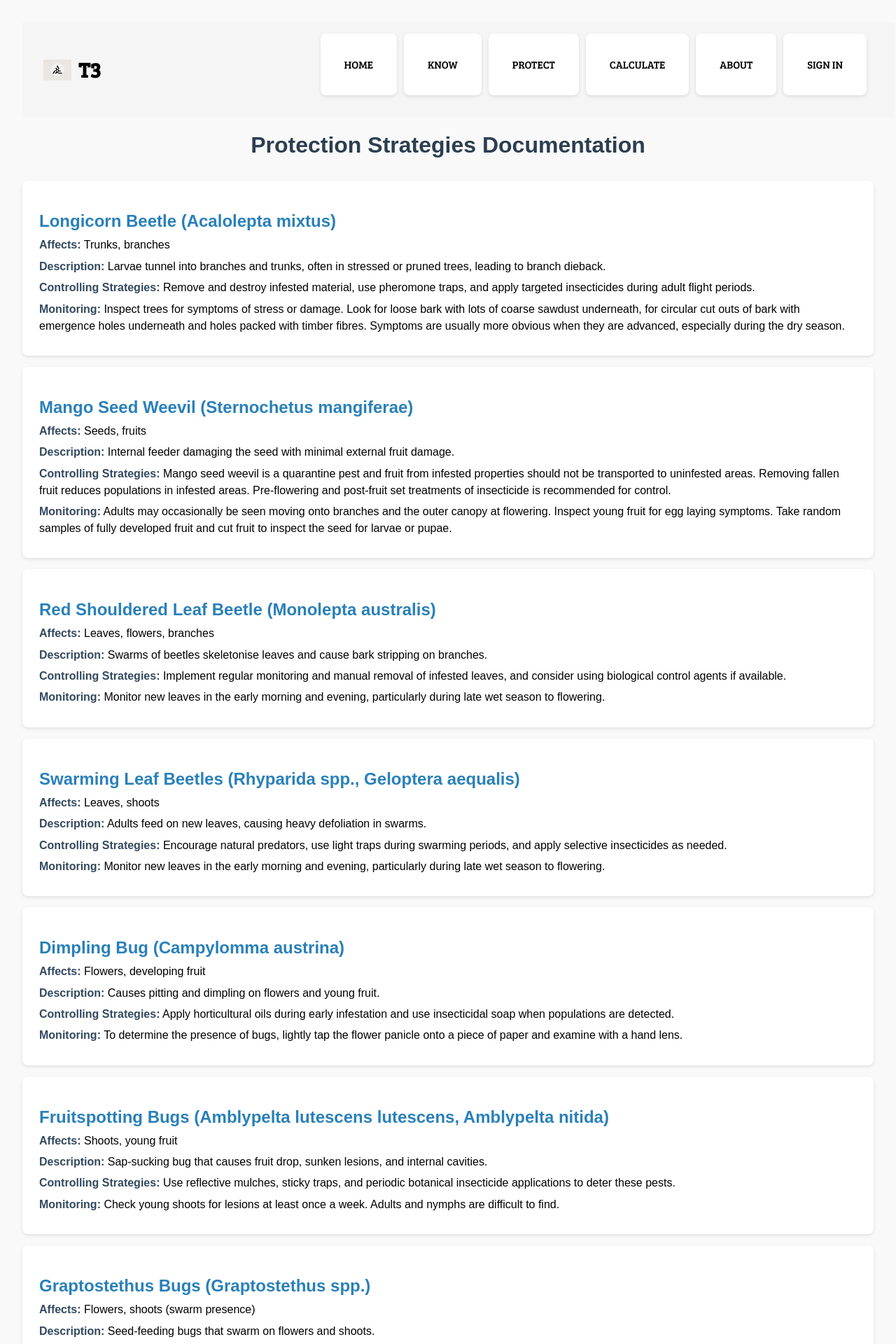
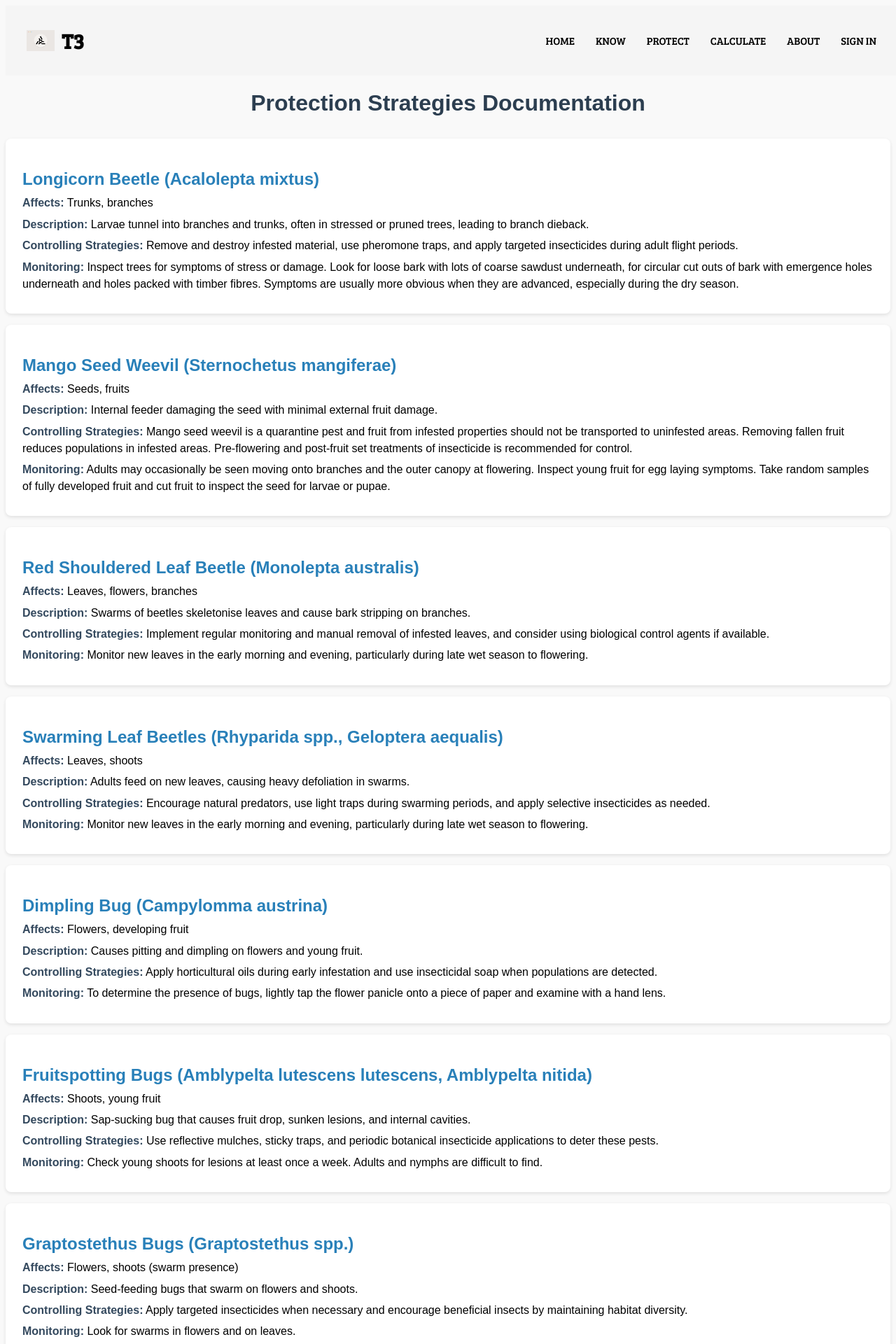
Before and after one commit to Faiyaz197023/HIT237, a Django app: page /protect/ in a window 1280 px wide. Shown: the top 1920 px of the page at 70% size. Run offline with Django 5.2, Linux system fonts and the light colour scheme.

Commit message:
Update protect.css

```diff
--- a/HIT237-main/Mango_app/static/css/protect.css
+++ b/HIT237-main/Mango_app/static/css/protect.css
@@ -1,22 +1,21 @@
 body {
     font-family: Arial, sans-serif;
     background: #f9f9f9;
-    margin: 0;
-    padding: 2rem;
+
 }
 
-h1 {
+.protect.protect  h1 {
     text-align: center;
     color: #2c3e50;
     margin-bottom: 2rem;
 }
 
-ul {
+.protect ul {
     list-style: none;
     padding: 0;
 }
 
-li {
+.protect li {
     background: #fff;
     padding: 1.5rem;
     margin-bottom: 1rem;
@@ -24,16 +23,16 @@
     box-shadow: 0 2px 5px rgba(0,0,0,0.1);
 }
 
-li h2 {
+.protect li h2 {
     color: #2980b9;
     margin-bottom: 0.5rem;
 }
 
-p {
+.protect p {
     margin: 0.4rem 0;
     line-height: 1.5;
 }
 
-strong {
+.protect strong {
     color: #34495e;
 }
```
